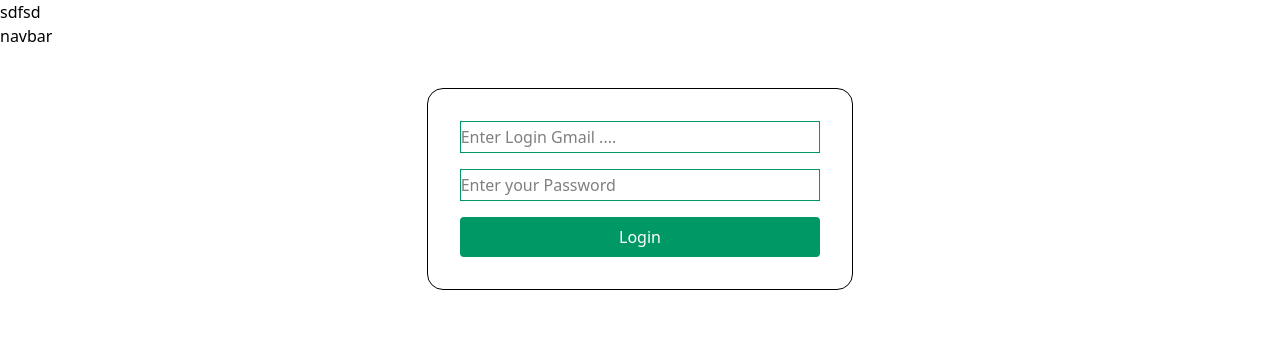
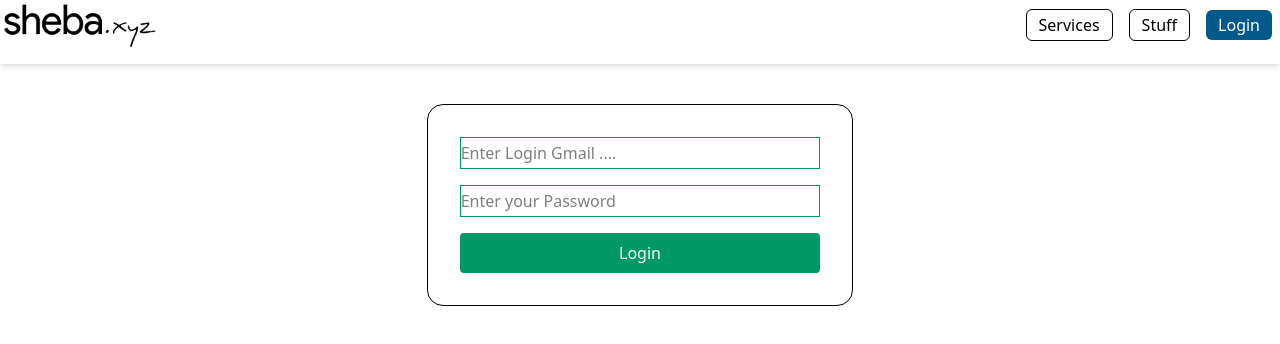
Before and after one commit to freelanceradnan/react-sheba-mini-projects, a React (Vite) app: page /login in a window 1280 px wide. Shown: the top 344 px of the page. Built offline with nearby package versions, Linux system fonts and the light colour scheme.

Commit message:
navbar added

```diff
--- a/index.html
+++ b/index.html
@@ -6,7 +6,7 @@
     <meta name="viewport" content="width=device-width, initial-scale=1.0" />
     <title>vite-project</title>
   </head>
-  <body>sdfsd
+  <body>
     <div id="root"></div>
     <script type="module" src="/src/main.jsx"></script>
   </body>
--- a/src/Components/Navbar/Navbar.jsx
+++ b/src/Components/Navbar/Navbar.jsx
@@ -1,9 +1,53 @@
 import React from 'react';
+import { Link, NavLink } from 'react-router-dom';
+import logo from '../../images/sheba-logo.png'
+import Dashboard from './../../Pages/Dashboard/Dashboard';
+import useAuth from '../../Hooks/useAuth';
 
 const Navbar = () => {
+    const {user,setUser}=useAuth()
+
     return (
-        <div>
-           navbar
+        <div className="bg-white h-20 md:h-16 sticky top-0 shadow-md z-10">
+        <div className="container mx-auto flex items-center content-between">
+            {/* navbar-logo */}
+       <div>
+         <Link to="/"><img src={logo} alt="" className="w-40 h-auto"/></Link>
+       </div>
+       {/* navbar-links */}
+        <div className="ml-auto flex align-center">
+             <div className="ml-auto">
+            <NavLink to="/services" className={({isActive})=>isActive?'px-3 py-1 mx-2 text-white border-sky-800 bg-sky-800 rounded-md':'px-3 py-1 mx-2 text-black border hover:bg-sky-800 hover:text-white rounded-md'}>Services</NavLink>
+        </div>
+         <div className="ml-auto">
+            <NavLink to="/services" className={({isActive})=>isActive?'px-3 py-1 mx-2 text-white border-sky-800 bg-sky-800 rounded-md':'px-3 py-1 mx-2 text-black border hover:bg-sky-800 hover:text-white rounded-md'}>Stuff</NavLink>
+
+        </div>
+        {user.email?
+        <>
+        {user.role==='staff' && <div className="ml-auto">
+            <NavLink to="/staff-dashboard" className={({isActive})=>isActive?'px-3 py-1 mx-2 text-white border-sky-800 bg-sky-800 rounded-md':'px-3 py-1 mx-2 text-black border hover:bg-sky-800 hover:text-white rounded-md'}>Dashboard</NavLink>
+
+        </div>}
+        {user.role==='admin' && <div className="ml-auto">
+            <NavLink to="/admin" className={({isActive})=>isActive?'px-3 py-1 mx-2 text-white border-sky-800 bg-sky-800 rounded-md':'px-3 py-1 mx-2 text-black border hover:bg-sky-800 hover:text-white rounded-md'}>Dashboard</NavLink>
+
+        </div>}
+        {user.role==='user' && <div className="ml-auto">
+            <NavLink to="/services" className={({isActive})=>isActive?'px-3 py-1 mx-2 text-white border-sky-800 bg-sky-800 rounded-md':'px-3 py-1 mx-2 text-black border hover:bg-sky-800 hover:text-white rounded-md'}>Dashboard</NavLink>
+
+        </div>}
+        </>:
+
+        <>
+         <div className="ml-auto">
+            <NavLink to="/login" className={({isActive})=>isActive?'px-3 py-1 mx-2 text-white border-sky-800 bg-sky-800 rounded-md':'px-3 py-1 mx-2 text-black border hover:bg-sky-800 hover:text-white rounded-md'}>Login</NavLink>
+
+        </div>
+        </>}
+        </div>
+        </div>
+
         </div>
     );
 };
--- a/src/Data/userData.json
+++ b/src/Data/userData.json
@@ -4,5 +4,6 @@
         "gmail":"reactorbro722@gmail.com",
          "password":"1234",
          "name":"adnan dev"
+
     }
 ]
--- a/src/Pages/Home/Home.jsx
+++ b/src/Pages/Home/Home.jsx
@@ -10,6 +10,7 @@ function Home() {
         <div>
             <Navbar/>
             {user.gmail?`welcome ${user.name}`:<><h2>Homepage</h2></>}
+
         </div>
     );
 }
--- a/vite.config.js
+++ b/vite.config.js
@@ -3,5 +3,33 @@ import react from '@vitejs/plugin-react'
 import tailwindcss from '@tailwindcss/vite'
 // https://vite.dev/config/
 export default defineConfig({
-  plugins: [ tailwindcss(),react()],
+  corePlugins:{
+    container:false
+  },
+  plugins: [ tailwindcss(),react(),
+  function({addComponents}){
+    addComponents({
+      '.container':{
+        maxWidth:'100%',
+        '@screen sm':{
+          maxWidth:'600px'
+        },
+        '@screen md':{
+          maxWidth:'720px'
+        },
+        '@screen lg':{
+          maxWidth:'960px'
+        },
+        '@screen xl':{
+          maxWidth:'1140px'
+        },
+        '@screen 2xl':{
+          maxWidth:'1320px'
+        }
+
+      }
+    })
+  }
+  ],
+
 })
```
Also changed, not shown: src/images/sheba-logo.png (added).
